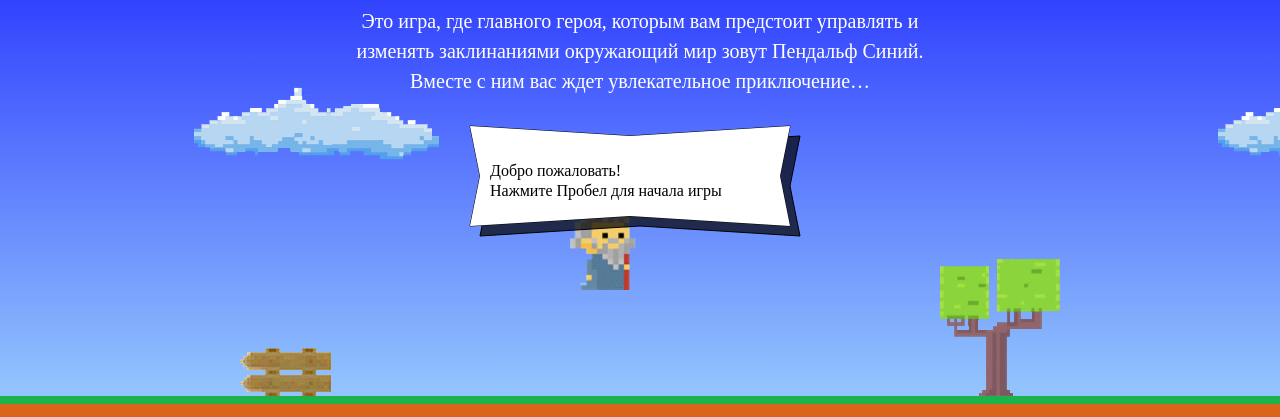
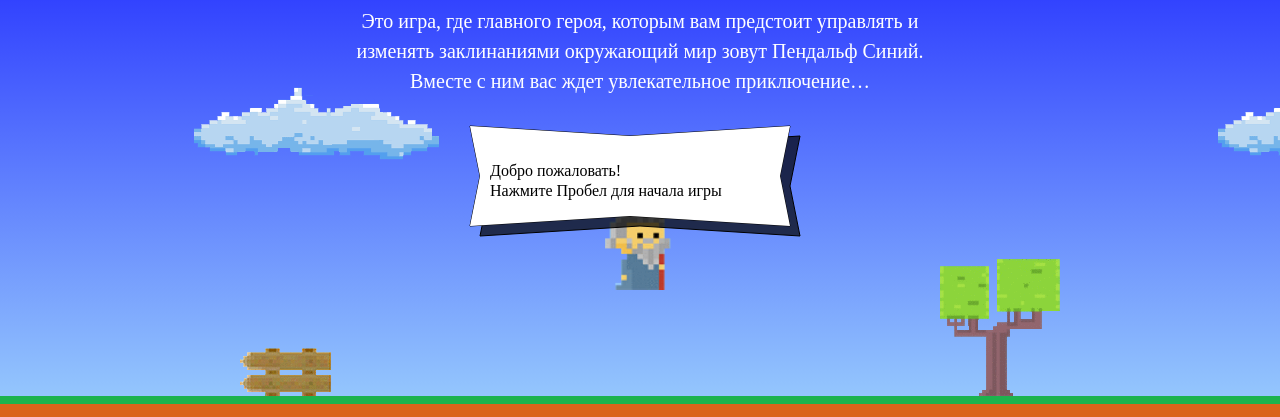
Before and after one commit to plushevy/48724-code-and-magick, a website: page index.html in a window 1280 px wide. Shown: the part 203-620 px from the top of the page. Drawn offline with Linux system fonts and the light colour scheme; a web font is replaced by a local one.

Commit message:
исправления в  переменных и ширины

```diff
--- a/index.html
+++ b/index.html
@@ -37,16 +37,16 @@
   var getFireballSpeed = function(left) {
     return left ? 5 : 2;
   };
-  wizardSpeed = 6;
-  wizardWidth = 70;
+  var wizardSpeed = 6;
+  var wizardWidth = 70;
   var getWizardHeight = function() {
     return 1.337 * wizardWidth;
   };
 
-  function getWizardX(width) {
-    return width / 2 - wizardWidth;
+  var getWizardX = function (width) {
+    return width / 2 - wizardWidth / 2;
   };
-  function getWizardY(height) {
+  var getWizardY = function (height) {
     return height / 3;
   };
 </script>
```
